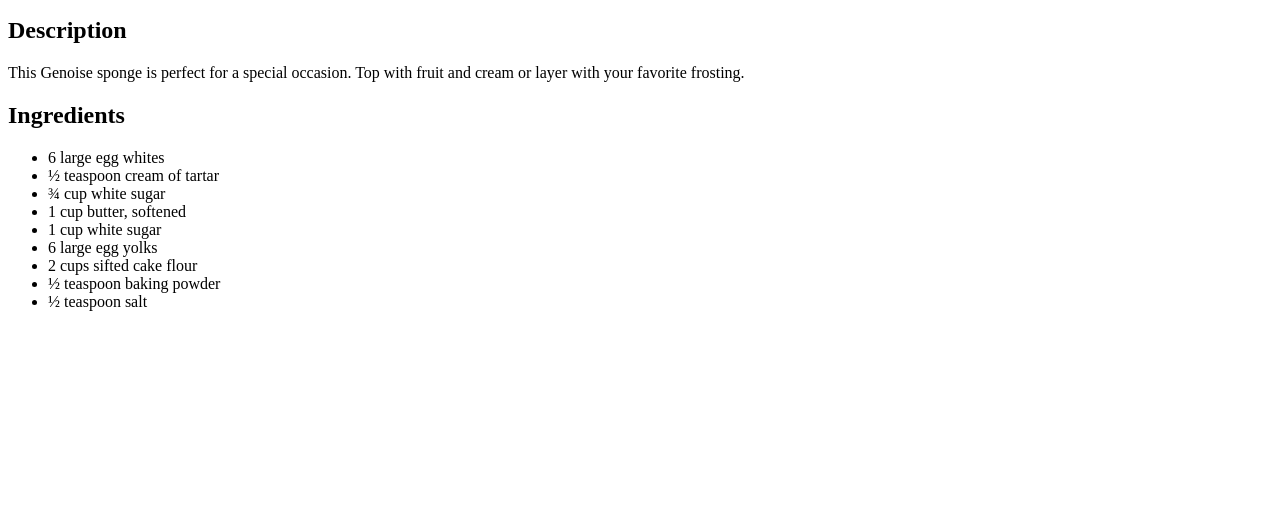
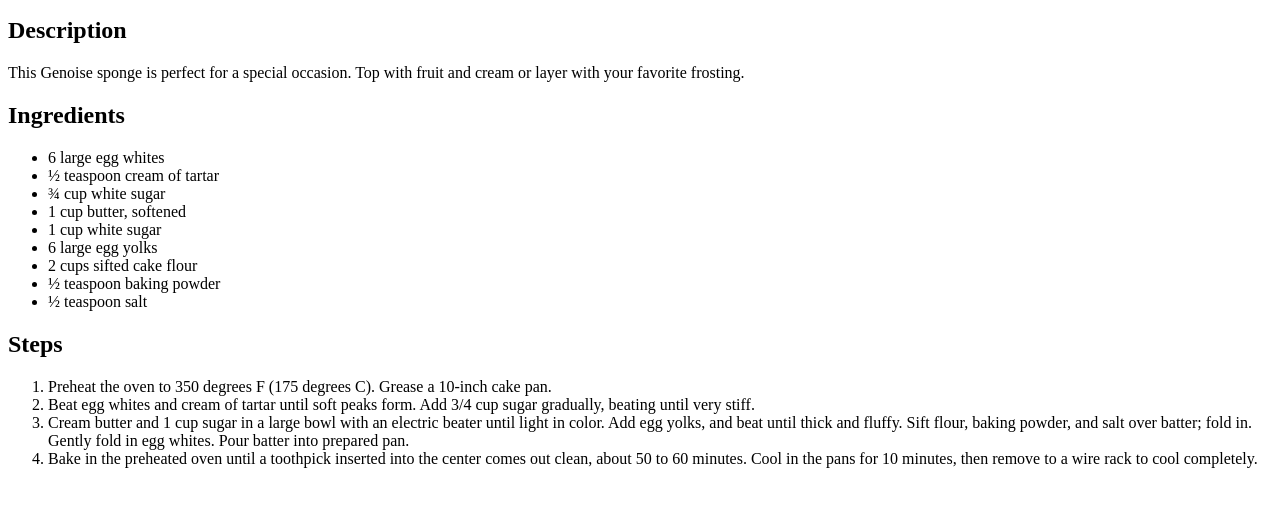
Before and after one commit to mrmostafaxd/odin-recipes, a plain HTML site: page recipes/genoise-sponge.html in a window 1280 px wide. Shown: the part 87-594 px from the top of the page. Drawn offline with Linux system fonts and the light colour scheme.

Commit message:
feat: add Genoise Sponge recipe steps

```diff
--- a/recipes/genoise-sponge.html
+++ b/recipes/genoise-sponge.html
@@ -23,5 +23,28 @@
             <li>½ teaspoon baking powder</li>
             <li>½ teaspoon salt</li>
         </ul>
+        <h2>Steps</h2>
+        <ol>
+            <li>
+                Preheat the oven to 350 degrees F (175 degrees C). Grease a
+                10-inch cake pan.
+            </li>
+            <li>
+                Beat egg whites and cream of tartar until soft peaks form. Add
+                3/4 cup sugar gradually, beating until very stiff.
+            </li>
+            <li>
+                Cream butter and 1 cup sugar in a large bowl with an electric
+                beater until light in color. Add egg yolks, and beat until thick
+                and fluffy. Sift flour, baking powder, and salt over batter;
+                fold in. Gently fold in egg whites. Pour batter into prepared
+                pan.
+            </li>
+            <li>
+                Bake in the preheated oven until a toothpick inserted into the
+                center comes out clean, about 50 to 60 minutes. Cool in the pans
+                for 10 minutes, then remove to a wire rack to cool completely.
+            </li>
+        </ol>
     </body>
 </html>
```
